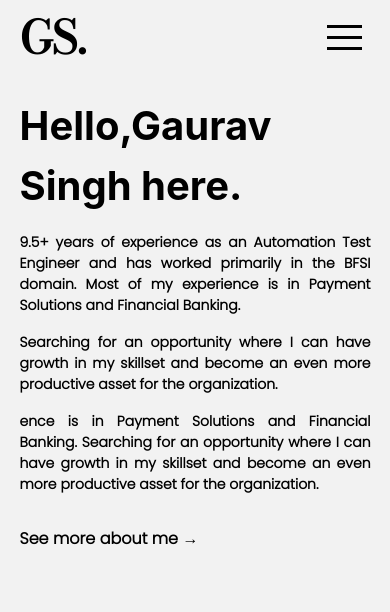
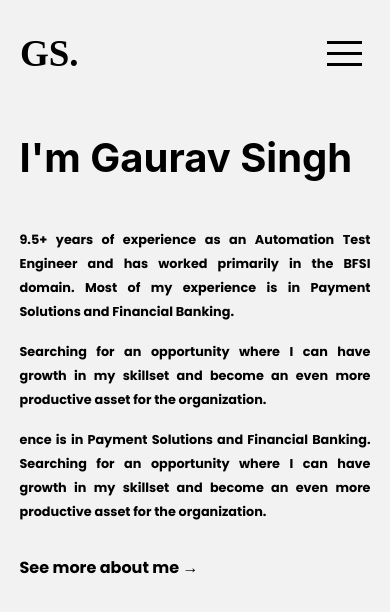
Before and after one commit to amitmishrra/gauravsingh, a React (Create React App) app: page / in a window 390 px wide. Shown: the top 612 px of the page. Built offline with nearby package versions, Linux system fonts and the light colour scheme.

Commit message:
home page

```diff
--- a/package.json
+++ b/package.json
@@ -3,6 +3,10 @@
   "version": "0.1.0",
   "private": true,
   "dependencies": {
+    "@emotion/react": "^11.10.5",
+    "@emotion/styled": "^11.10.5",
+    "@mui/icons-material": "^5.10.9",
+    "@mui/material": "^5.10.13",
     "@testing-library/jest-dom": "^5.16.5",
     "@testing-library/react": "^13.4.0",
     "@testing-library/user-event": "^13.5.0",
--- a/src/CommanContainer.js
+++ b/src/CommanContainer.js
@@ -1,5 +1,5 @@
 import Header from "./Components/Navbar"
-// import Footer from "./Components/Footer"
+import Footer from "./Components/Footer"
 
 const CommonContainer = ({children}) => {
     return (
--- a/src/Components/Footer/index.jsx
+++ b/src/Components/Footer/index.jsx
@@ -4,45 +4,9 @@ import { NavLink } from 'react-router-dom'
 const Footer = () => {
   return (
     <>
-      <footer class="text-gray-600 bg-[#dadada] bottom-0 body-font">
-        <div class="container px-5 md:px-10 py-8 mx-auto flex items-center justify-between sm:flex-row flex-col">
-          <NavLink to={'/'} >
-            <a class="flex title-font font-medium items-center md:justify-start justify-center text-gray-900">
-              {/* <svg xmlns="http://www.w3.org/2000/svg" fill="none" stroke="currentColor" stroke-linecap="round" stroke-linejoin="round" stroke-width="2" class="w-10 h-10 text-white p-2 bg-indigo-500 rounded-full" viewBox="0 0 24 24">
-              <path d="M12 2L2 7l10 5 10-5-10-5zM2 17l10 5 10-5M2 12l10 5 10-5"></path>
-            </svg> */}
-              <span class="ml-3 text-xl">Sarcastic Cowboy</span>
-            </a>
-          </NavLink>
-          <p class="text-sm text-gray-500 sm:ml-4 sm:pl-4 sm:border-l-2 sm:border-gray-200 sm:py-2 sm:mt-0 mt-4">© 2022 Sarcastic —
-            <a href="https://twitter.com/SarcasticCowboy?t=cWfGGLY0dvPcJXmzEo65zQ&s=09" class="text-gray-600 ml-1" rel="noopener noreferrer" target="_blank">@SarcasticCowboy</a>
-          </p>
-          <span class="inline-flex sm:ml-auto sm:mt-0 mt-4 justify-center sm:justify-start">
-            <a href="https://www.facebook.com/SarcasticCowboy/" class="text-gray-500">
-              <svg fill="currentColor" stroke-linecap="round" stroke-linejoin="round" stroke-width="2" class="w-5 h-5" viewBox="0 0 24 24">
-                <path d="M18 2h-3a5 5 0 00-5 5v3H7v4h3v8h4v-8h3l1-4h-4V7a1 1 0 011-1h3z"></path>
-              </svg>
-            </a>
-            <a href="https://twitter.com/SarcasticCowboy?t=cWfGGLY0dvPcJXmzEo65zQ&s=09" class="ml-3 text-gray-500">
-              <svg fill="currentColor" stroke-linecap="round" stroke-linejoin="round" stroke-width="2" class="w-5 h-5" viewBox="0 0 24 24">
-                <path d="M23 3a10.9 10.9 0 01-3.14 1.53 4.48 4.48 0 00-7.86 3v1A10.66 10.66 0 013 4s-4 9 5 13a11.64 11.64 0 01-7 2c9 5 20 0 20-11.5a4.5 4.5 0 00-.08-.83A7.72 7.72 0 0023 3z"></path>
-              </svg>
-            </a>
-            <a href="https://www.instagram.com/sarcasticcowboy/" class="ml-3 text-gray-500">
-              <svg fill="none" stroke="currentColor" stroke-linecap="round" stroke-linejoin="round" stroke-width="2" class="w-5 h-5" viewBox="0 0 24 24">
-                <rect width="20" height="20" x="2" y="2" rx="5" ry="5"></rect>
-                <path d="M16 11.37A4 4 0 1112.63 8 4 4 0 0116 11.37zm1.5-4.87h.01"></path>
-              </svg>
-            </a>
-            {/* <a class="ml-3 text-gray-500">
-              <svg fill="currentColor" stroke="currentColor" stroke-linecap="round" stroke-linejoin="round" stroke-width="0" class="w-5 h-5" viewBox="0 0 24 24">
-                <path stroke="none" d="M16 8a6 6 0 016 6v7h-4v-7a2 2 0 00-2-2 2 2 0 00-2 2v7h-4v-7a6 6 0 016-6zM2 9h4v12H2z"></path>
-                <circle cx="4" cy="4" r="2" stroke="none"></circle>
-              </svg>
-            </a> */}
-          </span>
-        </div>
-      </footer>
+      <div className="page text-[100px] rotate-90 hidden md:flex botom">
+        Hello There
+      </div>
     </>
   )
 }
--- a/src/Components/Navbar/index.jsx
+++ b/src/Components/Navbar/index.jsx
@@ -29,23 +29,23 @@ export default function Header() {
             setIcon('navToggler')
     }
     return (
-        <div className="headWrapper z-[1] h-[75px] md:h-[100px] md:pt-[120px]">
+        <div className="headWrapper z-[1] h-[75px] md:h-[100px] md:pt-[120px] p-[4] pt-8">
             <div className="header h-full ">
                 <NavLink to={'/'} >
                     <div className='flex justify-center items-center'>
-                        <div className='text-[45px] logotext'>
+                        <div className='text-[37px] md:text-[45px] logotext'>
                             GS.
                         </div>
                     </div>
                 </NavLink>
                 <div className={active} >
                     <ul className='appleFont' >
-                        <li onClick={navToggle}><NavLink onClick={()=>{setActiveIndex(0)}} className={activeIndex == 0 ? 'active_item' : 'menu_item'} to={'/'} > Home </NavLink></li>
+                        <li className='p-[30px] md:p-[15px]' onClick={navToggle}><NavLink onClick={()=>{setActiveIndex(0)}} className={activeIndex == 0 ? 'active_item' : 'menu_item'} to={'/'} > Home </NavLink></li>
                         {/* <li onClick={navToggle}><NavLink onClick={()=>{setActiveIndex(1)}} className={activeIndex == 1 ? 'active_item ' : 'menu_item'} to={'/about'} > About </NavLink></li> */}
-                        <li onClick={navToggle}><NavLink onClick={()=>{setActiveIndex(2)}} className={activeIndex == 2 ? 'active_item ' : 'menu_item'} to={'/experience'} > Experience </NavLink></li>
-                        <li onClick={navToggle}><NavLink onClick={()=>{setActiveIndex(3)}} className={activeIndex == 3 ? 'active_item ' : 'menu_item'} to={'/projects'} > Projects </NavLink></li>
-                        <li onClick={navToggle}><NavLink onClick={()=>{setActiveIndex(4)}} className={activeIndex === 4 ? 'active_item ' : 'menu_item'} to={'/resume'} > Resume </NavLink></li>
-                        <li onClick={navToggle}><NavLink onClick={()=>{setActiveIndex(5)}} className={activeIndex === 5 ? 'active_item ' : 'menu_item'} to={'/contact'} > Contact </NavLink></li>
+                        <li className='p-[30px] md:p-[15px]' onClick={navToggle}><NavLink onClick={()=>{setActiveIndex(2)}} className={activeIndex == 2 ? 'active_item ' : 'menu_item'} to={'/experience'} > Experience </NavLink></li>
+                        <li className='p-[30px] md:p-[15px]' onClick={navToggle}><NavLink onClick={()=>{setActiveIndex(3)}} className={activeIndex == 3 ? 'active_item ' : 'menu_item'} to={'/projects'} > Projects </NavLink></li>
+                        <li className='p-[30px] md:p-[15px]' onClick={navToggle}><NavLink onClick={()=>{setActiveIndex(4)}} className={activeIndex === 4 ? 'active_item ' : 'menu_item'} to={'/resume'} > Resume </NavLink></li>
+                        <li className='p-[30px] md:p-[15px]' onClick={navToggle}><NavLink onClick={()=>{setActiveIndex(5)}} className={activeIndex === 5 ? 'active_item ' : 'menu_item'} to={'/contact'} > Contact </NavLink></li>
                     </ul>
                 </div>
                 <div onClick={navToggle} className={togglerIcon}>
--- a/src/Components/Navbar/style.css
+++ b/src/Components/Navbar/style.css
@@ -1,7 +1,8 @@
 /* @import url('https://fonts.googleapis.com/css2?family=Playfair+Display:ital@1&display=swap'); */
 /* @import url('https://fonts.googleapis.com/css2?family=Playfair+Display&display=swap'); */
-@import url('https://fonts.googleapis.com/css2?family=Bodoni+Moda:opsz@6..96&display=swap');
-@import url('https://fonts.googleapis.com/css2?family=Poppins:wght@300&display=swap');
+@import url('https://fonts.googleapis.com/css2?family=Bodoni+Moda:wght@0,300;0,400;0,700;0,900;1,300&display=swap');
+@import url('https://fonts.googleapis.com/css2?family=Poppins:wght@400;600;700&family=Stardos+Stencil:wght@700&display=swap');
+/* https://fonts.googleapis.com/css2?family=Poppins: */
 
 .headWrapper {
     justify-content: center;
@@ -27,7 +28,7 @@
     margin-left: 30px;
     margin-right: 30px;
     z-index: 2;
-    max-width: 1100px;
+    max-width: 1000px;
     margin: auto;
 }
 
--- a/src/Pages/Home/index.jsx
+++ b/src/Pages/Home/index.jsx
@@ -10,13 +10,11 @@ import { useEffect } from 'react';
 const Home = () => {
     return (
         <>
-            <main className="maxWidth pt-24 md:pt-[29vh] ">
-                <div className="greeting  text-[40px] md-[45px] ml-[5%] md:ml-0">
-                    Hello,
-                    {/* <br /> */}
-                    Gaurav Singh here.
+            <main className="maxWidth homePage pt-32 md:pt-[29vh] md:p-[20px] md:w-[65%] md:m-auto">
+                <div className="greeting  md:text-[50px] text-[40px] ml-[5%] md:ml-0">
+                   I'm Gaurav Singh
                 </div>
-                <div className="w-[90%] md:w-[100%] text-center textFont font-black m-auto text-[14px]">
+                <div className="w-[90%] md:w-[100%] text-center textFont font-black m-auto mt-[2.5rem] text-[12.8px] leading-6">
                     <div className="mt-4 text-justify md:w-[75%]">
                         9.5+ years of experience as an Automation Test Engineer and has worked primarily in the BFSI domain. Most of my experience is in Payment Solutions and Financial Banking.
                         <br />
--- a/src/index.css
+++ b/src/index.css
@@ -1,8 +1,8 @@
 @tailwind base;
 @tailwind components;
 @tailwind utilities;
-@import url('https://fonts.googleapis.com/css2?family=Bodoni+Moda:opsz@6..96&display=swap');
-@import url('https://fonts.googleapis.com/css2?family=Poppins:wght@300&display=swap');
+@import url('https://fonts.googleapis.com/css2?family=Bodoni+Moda:wght@0,300;0,400;0,700;0,900;1,300&display=swap');
+@import url('https://fonts.googleapis.com/css2?family=Poppins:wght@400;600;700&family=Stardos+Stencil:wght@700&display=swap');
 @import url('https://fonts.googleapis.com/css2?family=Source+Sans+Pro&display=swap');
 
 
@@ -14,6 +14,7 @@ body {
   -webkit-font-smoothing: antialiased;
   -moz-osx-font-smoothing: grayscale;
   background-color: #f2f2f2;
+  width: 100vw;
 }
 
 code {
@@ -28,9 +29,10 @@ code {
 
 .textFont{
   font-family: 'Poppins', serif;
+  font-weight: bolder;
 }
 
 .maxWidth{
-  max-width: 1000px;
+  max-width: 900px;
   margin: auto;
 }
```
Also changed, not shown: src/Pages/Home/styles.css (line endings or trailing spaces), 1 other file (tests, documents, lock files or other folders).
